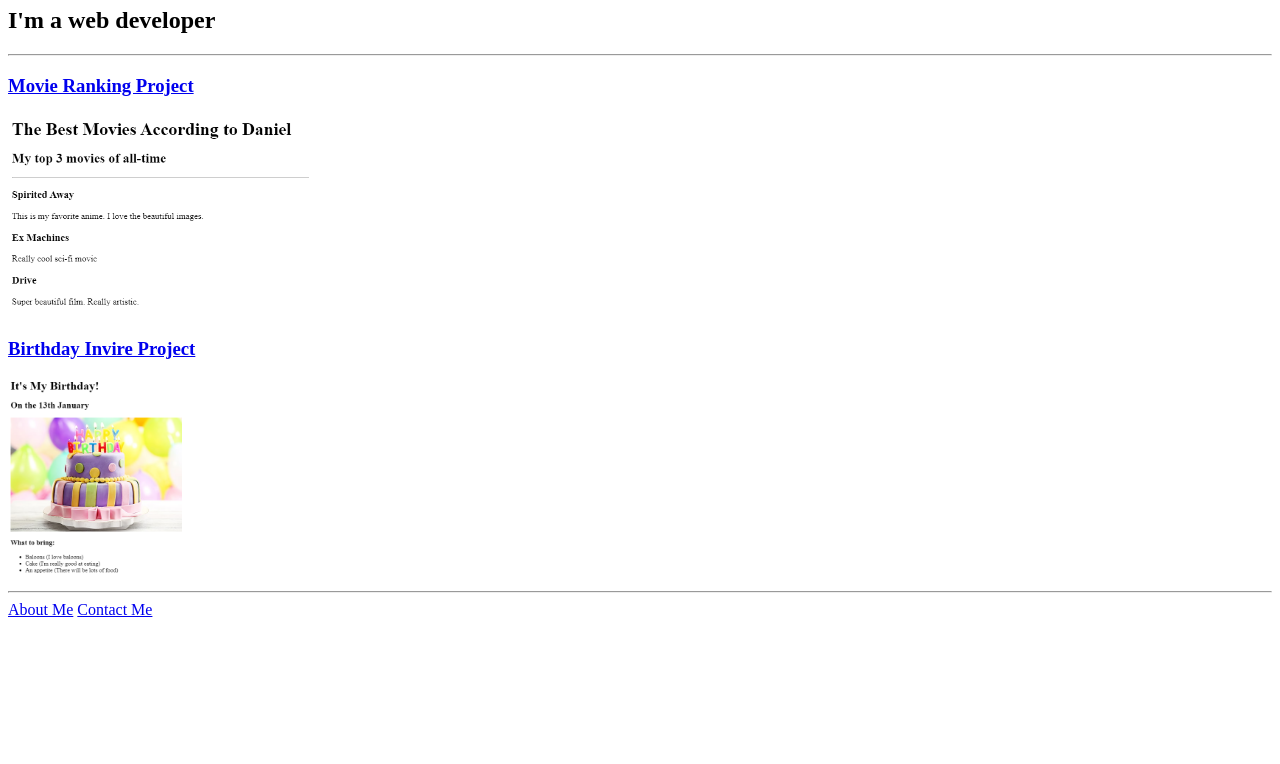
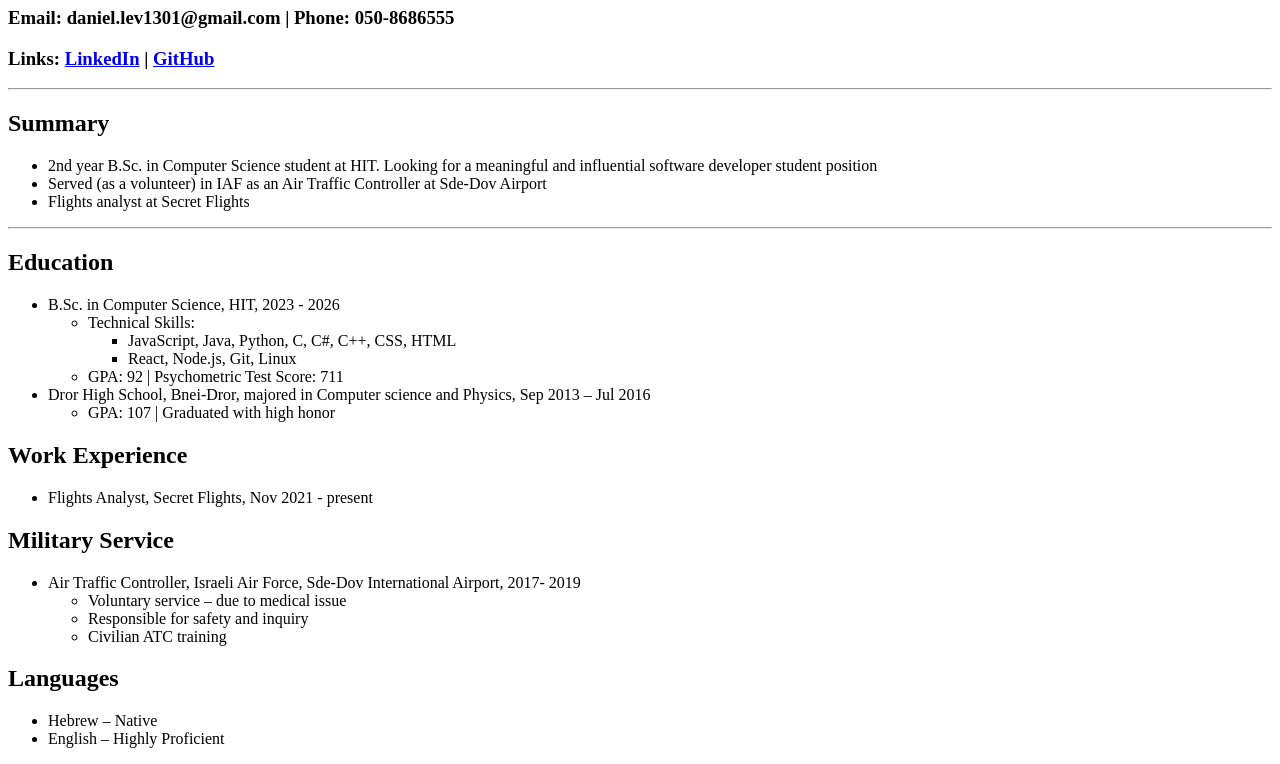
Before and after one commit to daniel8623/html-portfolio, a plain HTML site: page index.html in a window 1280 px wide. Shown: the part 73-837 px from the top of the page. Before the commit the page ends 800 px from the top, so only its background shows below. Drawn offline with Linux system fonts and the light colour scheme.

Commit message:
Add files via upload

```diff
--- a/index.html
+++ b/index.html
@@ -1,22 +1,55 @@
 <!DOCTYPE html>
-<html lang="en"></html>
-
+<html lang="en">
     <head>
         <meta charset="UTF-8">
-    <title>Daniel's Portfolio</title>
+        <title>My Resume</title>
     </head>
 
     <body>
- <h1>Daniel Lev's portfolio</h1>
- <h2>I'm a web developer</h2>
+        <h1>Daniel Lev</h1>
+        <h3>Email: daniel.lev1301@gmail.com | Phone: 050-8686555</h3>
+        <h3>Links: <a href="www.linkedin.com/in/daniellev1301">LinkedIn</a> | <a href="https://github.com/daniel8623">GitHub</a></h3>
         <hr/>
- <h3><a href="./public/movie-ranking.html">Movie Ranking Project</a></h3>
- <img src="./assets/images/movie-ranking.png" alt="Ranking" height="200"/>
- <h3><a href="./public/birthday-invite.html">Birthday Invire Project</a></h3>
- <img src="./assets/images/birthday-invite.png" alt="Birthday" height="200"/>
+        <h2>Summary</h2>
+        <ul>
+            <li>2nd year B.Sc. in Computer Science student at HIT. Looking for a meaningful and influential software developer student  position</li>
+            <li>Served (as a volunteer) in IAF as an Air Traffic Controller at Sde-Dov Airport</li>
+            <li>Flights analyst at Secret Flights</li>
+        </ul>
         <hr/>
- <a href="./public/about.html">About Me</a>
- <a href="./public/contact.html">Contact Me</a>
+        <h2>Education</h2>
+        <ul>
+            <li>B.Sc. in Computer Science, HIT, 2023 - 2026</li>
+            <ul>
+                <li>Technical Skills:</li>
+                <ul>
+                    <li>JavaScript, Java, Python, C, C#, C++, CSS, HTML</li>
+                    <li>React, Node.js, Git, Linux</li>
+                </ul>
+                <li>GPA: 92 | Psychometric Test Score: 711</li>
+            </ul>
+            <li>Dror High School, Bnei-Dror, majored in Computer science and Physics, Sep 2013 – Jul 2016</li>
+            <ul>
+                <li>GPA: 107 | Graduated with high honor</li>
+            </ul>
+        </ul>
+        <h2>Work Experience</h2>
+        <ul>
+            <li>Flights Analyst, Secret Flights, Nov 2021 - present</li>
+        </ul>
+        <h2>Military Service</h2>
+        <ul>
+            <li>Air Traffic Controller, Israeli Air Force, Sde-Dov International Airport, 2017- 2019</li>
+            <ul>
+                <li>Voluntary service – due to medical issue</li>
+                <li>Responsible for safety and inquiry</li>
+                <li>Civilian ATC training </li>
+            </ul>
+        </ul>
+        <h2>Languages</h2>
+        <ul>
+            <li>Hebrew – Native</li>
+            <li>English – Highly Proficient</li>
+        </ul>
     </body>
-
 </html>
```
Also changed, not shown: contact.html (added, +9 -0 lines), Daniel Passport.jpg (added). Lines whose indentation alone changed are shown as unchanged.
